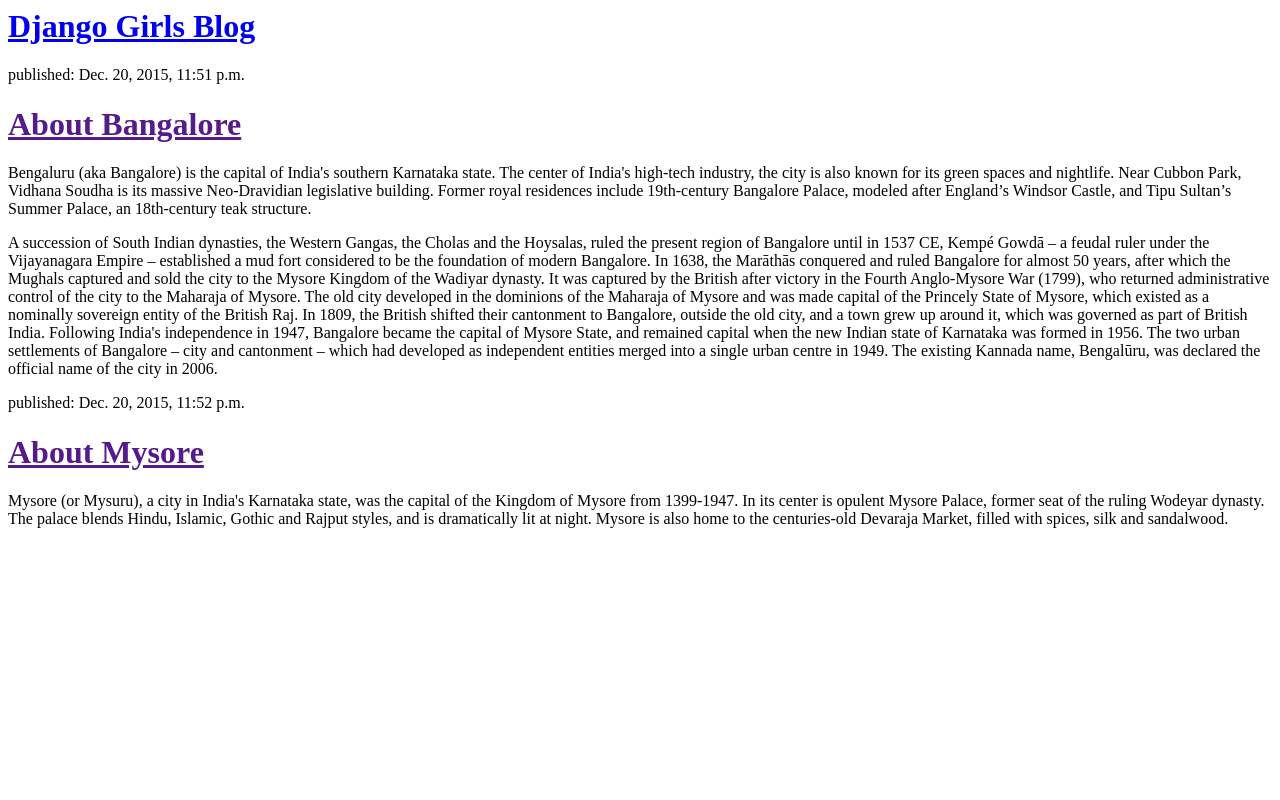
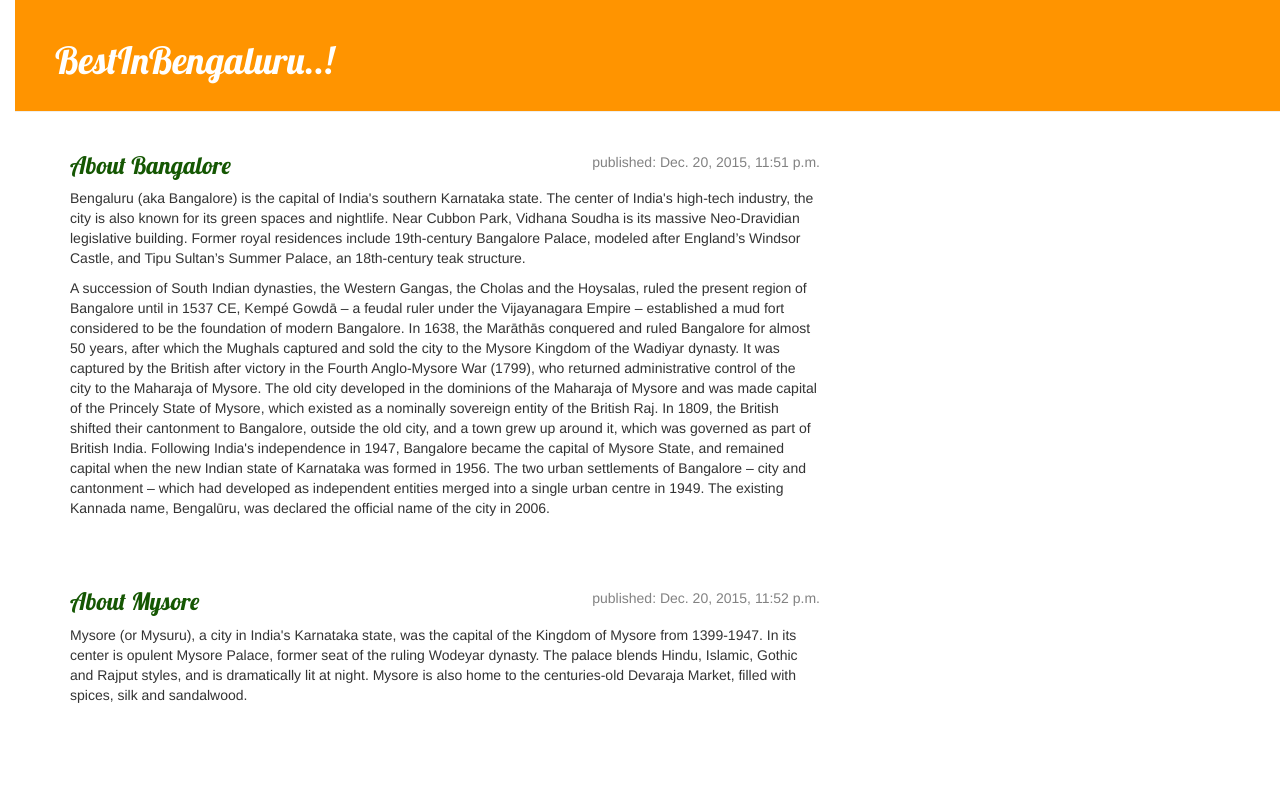
Before and after one commit to rohithmn3/my-first-blog, a Django app: page / in a window 1280 px wide. Run offline with Django 3.2, Linux system fonts and the light colour scheme; data comes from the database, SQL or seed files in the repository; some libraries are stand-ins or nearby versions.

Commit message:
Added view and template for detailed blog post as well as CSS for the site.

```diff
--- /dev/null
+++ b/blog/static/css/blog.css
@@ -0,0 +1,58 @@
+h1 a {
+    color: #FCA205;
+    font-family: 'Lobster';
+}
+
+h3 a{
+  color: #155703;
+  font-family: 'Lobster';
+}
+
+body {
+    padding-left: 15px;
+}
+.page-header {
+    background-color: #ff9400;
+    margin-top: 0;
+    padding: 20px 20px 20px 40px;
+}
+.page-header h1, .page-header h1 a, .page-header h1 a:visited, .page-header h1 a:active {
+    color: #ffffff;
+    font-size: 28pt;
+    text-decoration: none;
+}
+.content {
+    margin-left: 40px;
+}
+
+h1, h2, h3, h4 {
+    font-family: 'Lobster', cursive;
+}
+
+.date {
+    float: right;
+    color: #828282;
+}
+
+.save {
+    float: right;
+}
+
+.post-form textarea, .post-form input {
+    width: 100%;
+}
+
+.top-menu, .top-menu:hover, .top-menu:visited {
+    color: #ffffff;
+    float: right;
+    font-size: 26pt;
+    margin-right: 20px;
+}
+
+.post {
+    margin-bottom: 70px;
+}
+
+.post h1 a, .post h1 a:visited {
+    {%--color: #000000;
+}
--- /dev/null
+++ b/blog/templates/blog/base.html
@@ -0,0 +1,23 @@
+{% load staticfiles %}
+<html>
+    <head>
+        <title>My First Blog..!</title>
+        <link rel="stylesheet" href="//maxcdn.bootstrapcdn.com/bootstrap/3.2.0/css/bootstrap.min.css">
+        <link rel="stylesheet" href="//maxcdn.bootstrapcdn.com/bootstrap/3.2.0/css/bootstrap-theme.min.css">
+        <link href="http://fonts.googleapis.com/css?family=Lobster&subset=latin,latin-ext" rel="stylesheet" type="text/css">
+        <link rel="stylesheet" href="{% static 'css/blog.css' %}">
+    </head>
+    <body>
+      <div class="page-header">
+        <h1><a href="/">BestInBengaluru..!</a></h1>
+      </div>
+      <div class="content container">
+        <div class="row">
+          <div class="col-md-8">
+          {% block content %}
+          {% endblock %}
+          </div>
+        </div>
+      </div>
+    </body>
+</html>
--- a/blog/templates/blog/post_list.html
+++ b/blog/templates/blog/post_list.html
@@ -1,16 +1,12 @@
-<html>
-  <head>
-    <title>My First Blog..!</title>
-  </head>
-  <div>
-    <h1><a href="/">Django Girls Blog</a></h1>
-  </div>
-
+{% extends 'blog/base.html'%}
+{% block content %}
   {% for post in posts %}
-      <div>
-          <p>published: {{ post.published_date }}</p>
-          <h1><a href="">{{ post.title }}</a></h1>
-          <p>{{ post.text|linebreaks }}</p>
+    <div class="post">
+      <div class="date">
+        <p>published: {{ post.published_date }}</p>
       </div>
+      <h3><a href="{% url 'post_detail' pk=post.pk %}">{{ post.title }}</a></h1>
+      <p>{{ post.text|linebreaks }}</p>
+    </div>
   {% endfor %}
-</html>
+{% endblock %}
--- a/blog/urls.py
+++ b/blog/urls.py
@@ -3,4 +3,10 @@
 
 urlpatterns=[
     url(r'^$',views.post_list,name='post_list'),
+    url(r'^post/(?P<pk>[0-9]+)/$',views.post_detail,name='post_detail'), #(?P<pk>[0-9]+) this matches any numbers not letters,
+                                                                         #and Django will take everything that you place here and transfer it to a view as a
+                                                                         #variable called 'pk'
 ]
+#That means if you enter http://127.0.0.1:8000/post/5/ into your browser,
+#Django will understand that you are looking for a view called post_detail
+#and transfer the information that pk equals 5 to that view. [ pk is shortcut for primary key ]
--- a/blog/views.py
+++ b/blog/views.py
@@ -1,7 +1,12 @@
-from django.shortcuts import render
+from django.shortcuts import render, get_object_or_404
 from .models import Post
 from django.utils import timezone
 # Create your views here.
 def post_list(request):
     posts=Post.objects.filter(published_date__lte=timezone.now()).order_by('published_date')
     return render(request,'blog/post_list.html',{'posts':posts})
+
+
+def post_detail(request,pk):#This time our view is given an extra parameter pk. Our view needs to catch it, right?(this name should be same as that we used in urls.py)
+    post=get_object_or_404(Post,pk=pk)
+    return render(request,'blog/post_detail.html',{'post':post})
```
Also changed, not shown: blog/templates/blog/post_detail.html (added, +12 -0 lines).
